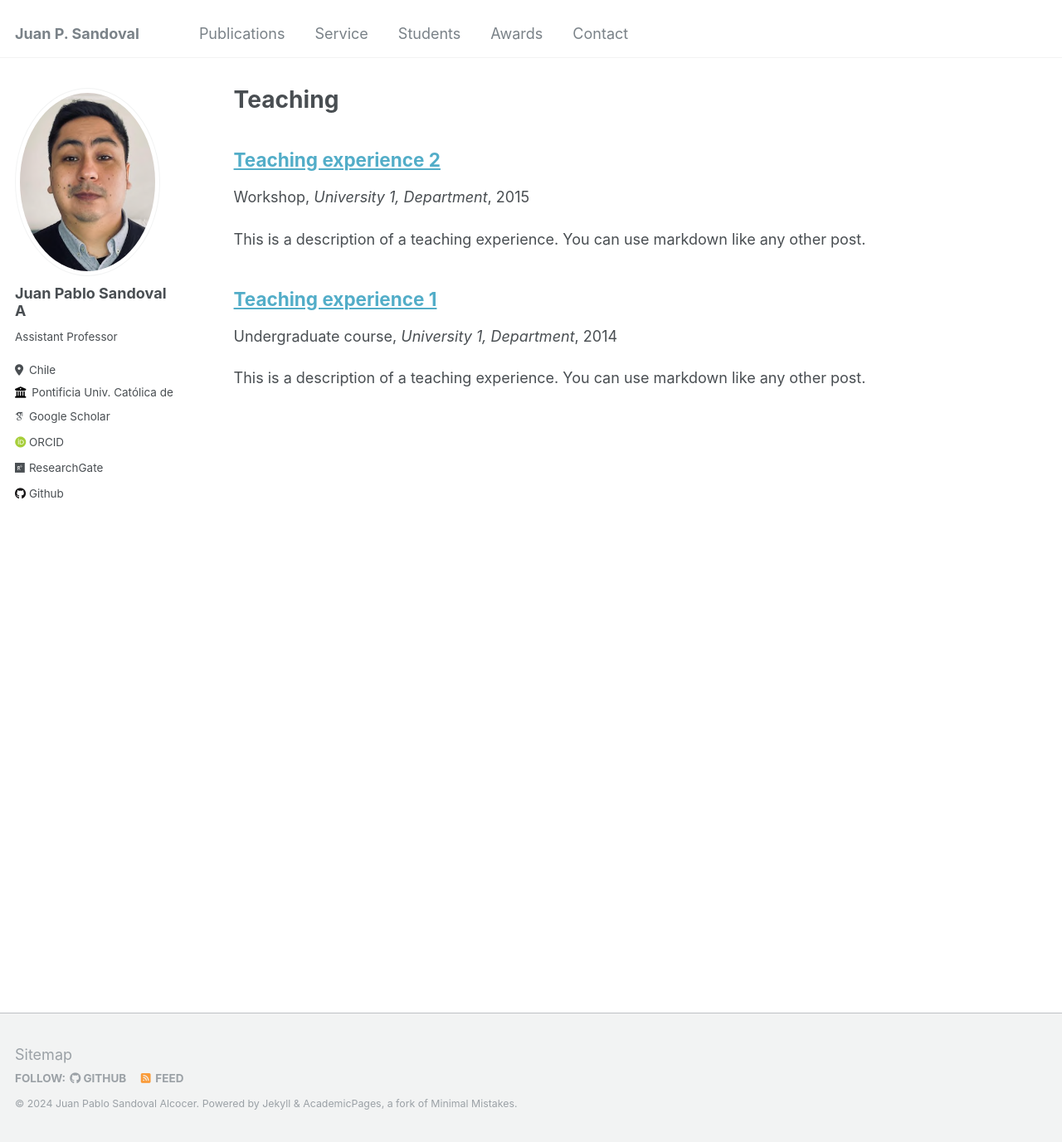
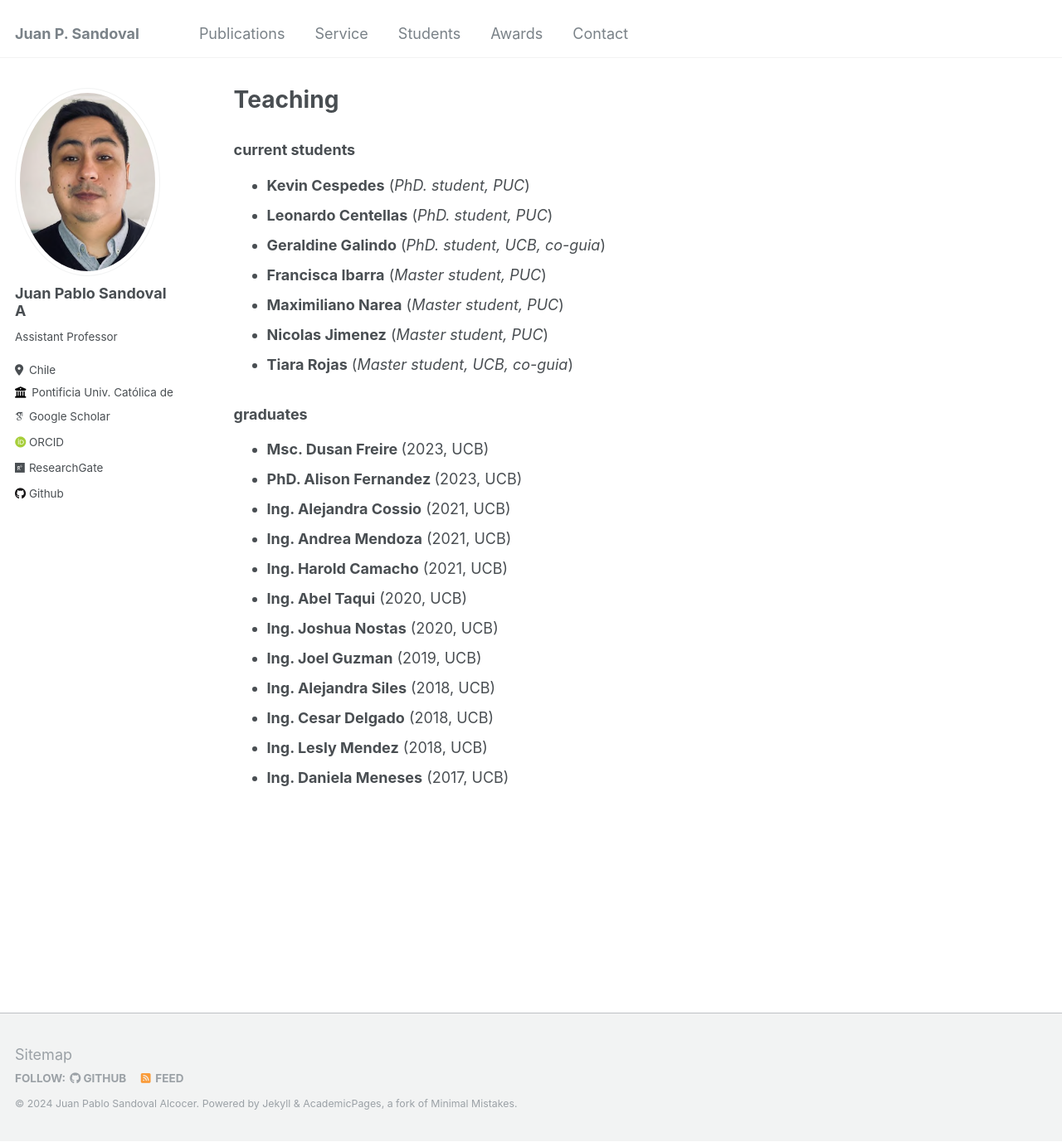
Before and after one commit to jpsandoval/jpsandoval.github.io, a Jekyll site: the page built from _pages/teaching.html, in a window 1280 px wide and 1377 px high. Shown: the whole window at 83% size. Built offline with Jekyll 4.4.1, drawn with Linux system fonts in a browser that asks for light colours; some web fonts are replaced.

Commit message:
updating

```diff
--- a/_pages/teaching.html
+++ b/_pages/teaching.html
@@ -5,8 +5,28 @@ permalink: /teaching/
 author_profile: true
 ---
 
-{% include base_path %}
-
-{% for post in site.teaching reversed %}
-  {% include archive-single.html %}
-{% endfor %}
+<h3> current students </h3>
+        <ul>
+          <li> <strong> Kevin Cespedes</strong> (<i>PhD.  student, PUC</i>)</li>
+          <li> <strong> Leonardo Centellas</strong> (<i>PhD.  student, PUC</i>)</li>
+          <li> <strong> Geraldine Galindo</strong> (<i>PhD. student, UCB, co-guia</i>)</li>
+          <li> <strong> Francisca Ibarra</strong> (<i>Master student, PUC</i>)</li>
+          <li> <strong> Maximiliano Narea</strong> (<i>Master student, PUC</i>)</li>
+          <li> <strong> Nicolas Jimenez</strong> (<i>Master student, PUC</i>)</li>
+          <li> <strong> Tiara Rojas</strong> (<i>Master student, UCB, co-guia</i>)</li>
+        </ul>
+<h3> graduates </h3>
+        <ul>
+          <li> <strong>Msc. Dusan Freire </strong> (2023, UCB)</li>
+          <li> <strong>PhD. Alison Fernandez </strong> (2023, UCB)</li>
+          <li> <strong>Ing. Alejandra Cossio</strong> (2021, UCB)</li>
+          <li> <strong>Ing. Andrea Mendoza</strong> (2021, UCB)</li>
+          <li> <strong>Ing. Harold Camacho</strong> (2021, UCB)</li>
+          <li> <strong>Ing. Abel Taqui</strong> (2020, UCB)</li>
+          <li> <strong>Ing. Joshua Nostas</strong> (2020, UCB)</li>
+          <li> <strong>Ing. Joel Guzman</strong> (2019, UCB)</li>
+          <li> <strong>Ing. Alejandra Siles</strong> (2018, UCB)</li>
+          <li> <strong>Ing. Cesar Delgado</strong> (2018, UCB)</li>
+          <li> <strong>Ing. Lesly Mendez</strong> (2018, UCB)</li>
+          <li> <strong>Ing. Daniela Meneses</strong> (2017, UCB)</li>
+        </ul>
```
